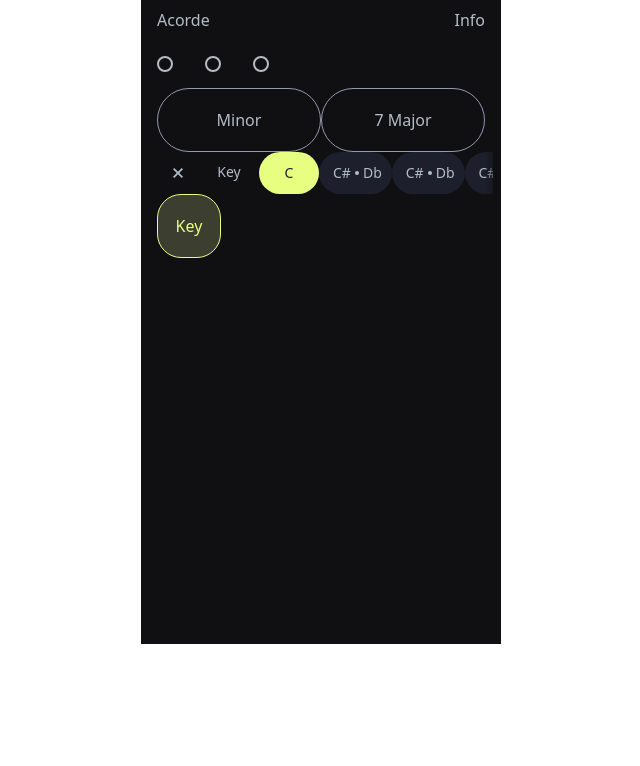
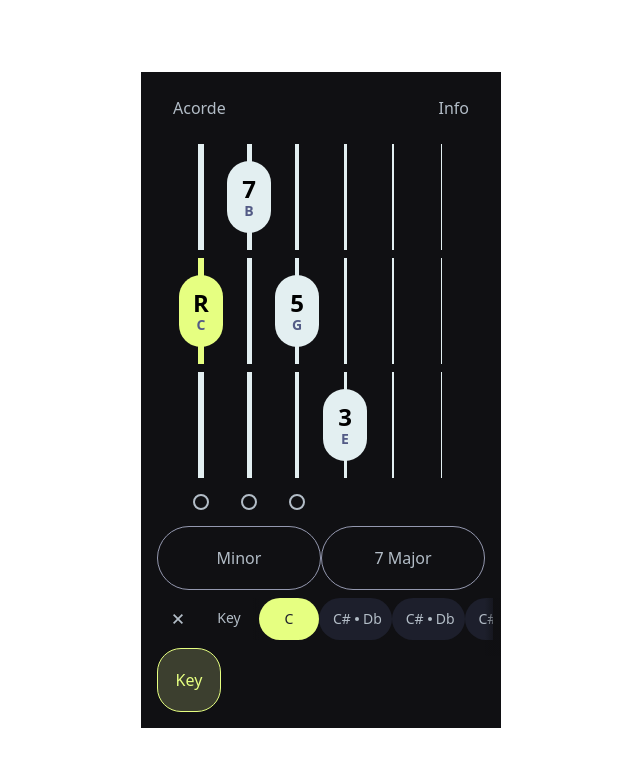
Before and after one commit to victorac/acordes-angular, an Angular app: page / in a window 1280 px wide. Shown: the top 766 px of the page, without its empty margins (319-959 px from the left). Built offline with nearby package versions, Linux system fonts and the light colour scheme.

Commit message:
add string component

```diff
--- a/src/app/app.component.html
+++ b/src/app/app.component.html
@@ -1,38 +1,32 @@
-<main class="flex flex-col w-[360px] h-[644px] bg-[#101013] font-medium">
-  <nav class="flex justify-between px-4 py-2 w-full">
+<main class="flex flex-col w-[360px] h-full bg-[#101013] font-medium">
+  <nav class="flex justify-between px-8 py-6 w-full">
     <a href="/" class="text-[#b3bdc7] font-normal">Acorde</a>
     <a href="/" class="text-[#b3bdc7] font-normal">Info</a>
   </nav>
 
-  <section class="px-4 flex flex-col">
-    <!-- guitar arm -->
-  </section>
-
-  <div class="flex">
-    <input
-      class="hidden-radio"
-      type="radio"
-      id="string-0"
-      name="starting-string"
-      value="0"
+  <div class="flex justify-center px-4">
+    <app-string
+      [cases]="3"
+      [index]="0"
+      [cell]="{ case: 1, note: 'C', type: 'R' }"
     />
-    <label for="string-0" class="custom-radio"></label>
-    <input
-      class="hidden-radio"
-      type="radio"
-      id="string-1"
-      name="starting-string"
-      value="1"
+    <app-string
+      [cases]="3"
+      [cell]="{ case: 0, note: 'B', type: '7' }"
+      [index]="1"
     />
-    <label for="string-1" class="custom-radio"></label>
-    <input
-      class="hidden-radio"
-      type="radio"
-      id="string-2"
-      name="starting-string"
-      value="2"
+    <app-string
+      [cases]="3"
+      [cell]="{ case: 1, note: 'G', type: '5' }"
+      [index]="2"
     />
-    <label for="string-2" class="custom-radio"></label>
+    <app-string
+      [cases]="3"
+      [cell]="{ case: 2, note: 'E', type: '3' }"
+      [index]="3"
+    />
+    <app-string [cases]="3" [index]="4" />
+    <app-string [cases]="3" [index]="5" />
   </div>
 
   <div class="flex px-4 text-[#b3bdc7]">
@@ -48,8 +42,8 @@
     </button>
   </div>
 
-  <div class="flex flex-col">
-    <div class="flex pl-4 relative text-[14px] leading-3">
+  <div class="flex flex-col mb-4">
+    <div class="flex pl-4 py-2 relative text-[14px] leading-3">
       <button class="shrink-0 grow-0 text-center p-4 w-[42px] h-[42px]">
         <svg
           width="10"
@@ -64,7 +58,9 @@
           />
         </svg>
       </button>
-      <div class="z-10 px-2 py-[14px] min-w-[60px] text-center text-[#B3BDC7] bg-gradient-to-r from-[#101013] from-90% ">
+      <div
+        class="z-10 px-2 py-[14px] min-w-[60px] text-center text-[#B3BDC7] bg-gradient-to-r from-[#101013] from-90%"
+      >
         Key
       </div>
       <div class="flex overflow-hidden w-full -translate-x-[8px]">
--- /dev/null
+++ b/src/app/string/string.component.html
@@ -0,0 +1,41 @@
+<div class="flex flex-col items-center w-[48px]">
+  <div class="flex flex-col items-center gap-2">
+    @for(icell of cellArray; track $index){
+
+    <div class="relative">
+      <div
+        class="h-[106px]"
+        [ngClass]="icell?.type === 'R' ? 'bg-[#E6FF81]' : 'bg-[#E3EFF1]'"
+        [style]="{ width: 6 - index + 'px' }"
+      ></div>
+      @if(icell && icell.note){
+      <div
+        class="absolute h-[72px] w-[44px] rounded-[200px] top-[17px] left-1/2 -translate-x-1/2 flex flex-col justify-center"
+        [ngClass]="icell?.type === 'R' ? 'bg-[#E6FF81]' : 'bg-[#E3EFF1]'"
+      >
+        <div class="font-semibold text-[24px] leading-7 text-center">
+          {{ icell.type }}
+        </div>
+        <div
+          class="font-semibold text-[14px] leading-4 text-center text-[#535B86]"
+        >
+          {{ icell.note }}
+        </div>
+      </div>
+      }
+    </div>
+
+    }
+  </div>
+
+  @if(index <=2){
+  <input
+    class="hidden-radio"
+    type="radio"
+    [id]="'string-' + index"
+    name="starting-string"
+    [value]="index"
+  />
+  <label [for]="'string-' + index" class="custom-radio"></label>
+  }
+</div>
--- /dev/null
+++ b/src/app/string/string.component.ts
@@ -0,0 +1,33 @@
+import { Component, Input } from '@angular/core';
+import { CommonModule } from '@angular/common';
+
+type Cell = { case: number; note: string; type: string } | undefined;
+
+@Component({
+  selector: 'app-string',
+  standalone: true,
+  imports: [CommonModule],
+  templateUrl: './string.component.html',
+  styleUrl: './string.component.scss',
+})
+export class StringComponent {
+  @Input({ required: true }) index!: number;
+  @Input({ required: true }) cases!: number;
+  @Input() cell: Cell;
+  cellArray: Cell[] = [];
+
+  ngOnInit(): void {
+    for (let i = 0; i < this.cases; i++) {
+      this.cellArray.push({
+        case: i,
+        note: '',
+        type: '',
+      });
+    }
+    console.log(this.cell);
+    if (this.cell) {
+      this.cellArray[this.cell.case] = this.cell;
+    }
+    console.log(this.cellArray);
+  }
+}
--- a/src/index.html
+++ b/src/index.html
@@ -7,7 +7,7 @@
   <meta name="viewport" content="width=device-width, initial-scale=1">
   <link rel="icon" type="image/x-icon" href="favicon.ico">
 </head>
-<body class="flex items-center justify-center h-full">
+<body class="flex items-center justify-center h-screen">
   <app-root></app-root>
 </body>
 </html>
```
Also changed, not shown: src/app/app.component.ts (+14 -10 lines), src/app/string/string.component.scss (added).
